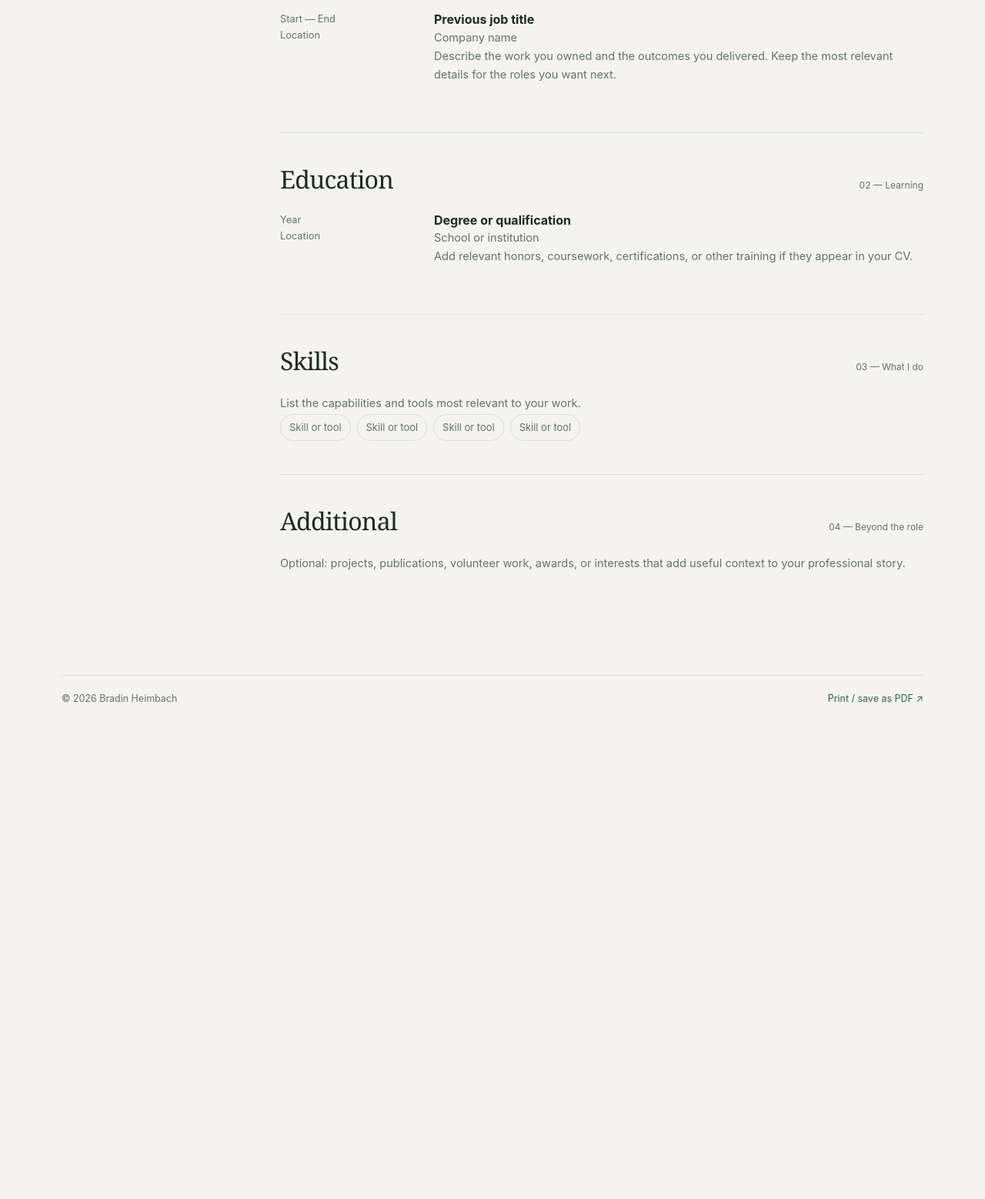
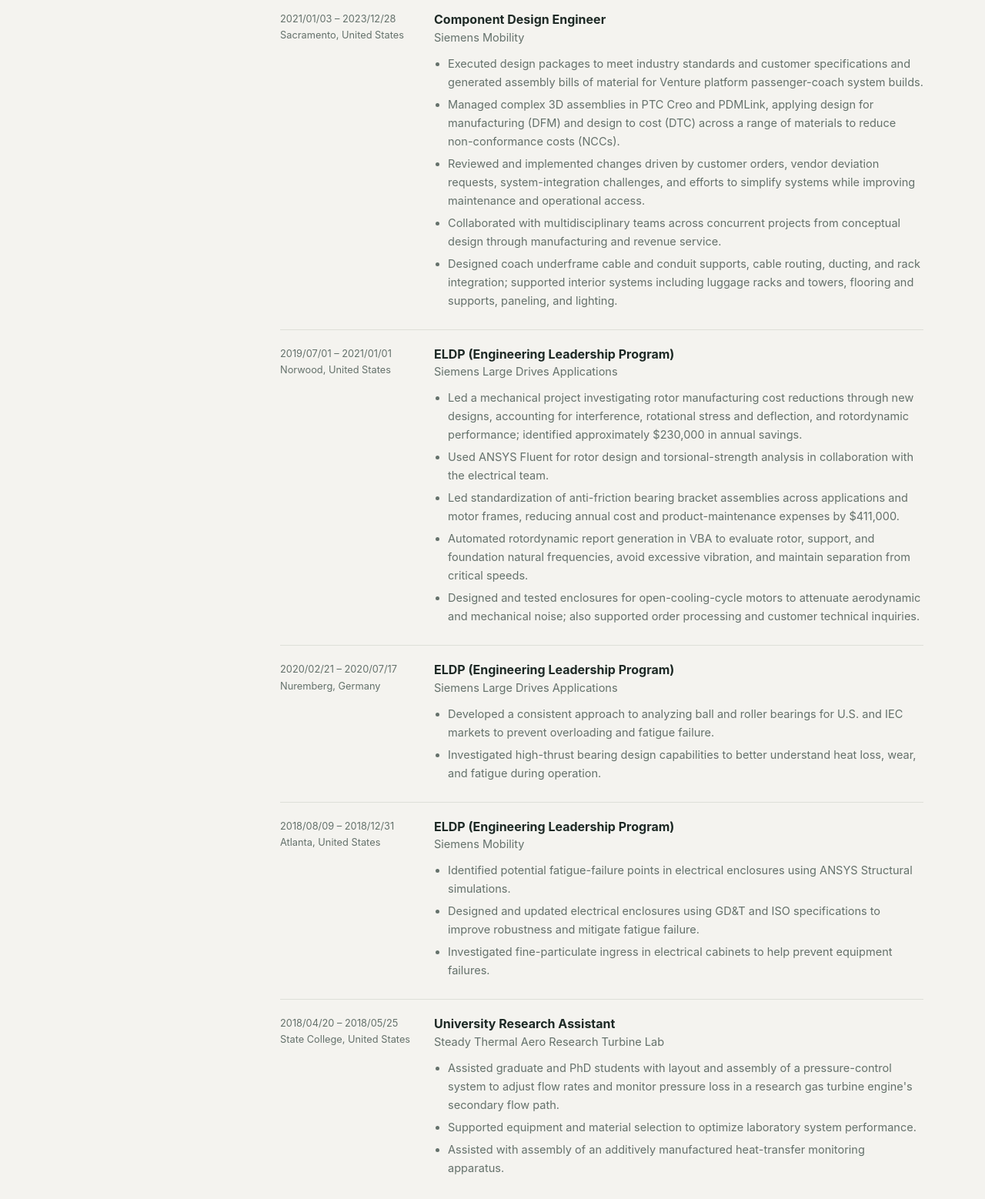
Before and after one commit to bxh5234/resume, a plain HTML site: page index.html in a window 1280 px wide. Shown: the part 1100-2658 px from the top of the page at 77% size. Before the commit the page ends 2053 px from the top, so only its background shows below. Drawn offline with Linux system fonts and the light colour scheme.

Commit message:
Add additional work history entries

```diff
--- a/index.html
+++ b/index.html
@@ -61,7 +61,6 @@
     .placeholder { display: inline-block; padding: 2px 8px; border-radius: 4px; background: var(--accent-soft); color: var(--accent); font-size: .82em; }
     .skills { display: flex; flex-wrap: wrap; gap: 8px; padding-top: 2px; }
     .skill { padding: 6px 11px; border: 1px solid var(--line); border-radius: 99px; color: var(--muted); font-size: .81rem; }
-    .note { margin-top: 19px; padding: 13px 15px; border-left: 2px solid var(--accent); background: rgba(255,254,250,.7); color: var(--muted); font-size: .8rem; }
     footer { display: flex; justify-content: space-between; gap: 20px; padding: 20px 0 35px; border-top: 1px solid var(--line); color: var(--muted); font-size: .78rem; }
     .print-link { border: 0; padding: 0; background: none; color: var(--accent); font: inherit; cursor: pointer; }
     @media (max-width: 720px) {
@@ -90,7 +89,6 @@
       .sidebar-inner { position: static; }
       .section { padding-bottom: 20px; margin-bottom: 20px; }
       .entry { padding: 11px 0; }
-      .note { display: none; }
       a { text-decoration: none; }
       footer { padding-bottom: 0; }
     }
@@ -141,10 +139,10 @@
           <section class="section" id="experience">
             <div class="section-heading"><h2>Experience</h2><span class="section-count">01 — Work history</span></div>
             <article class="entry">
-              <div class="date"><span>2023/12/31 – Current</span><span>Siemens Mobility</span></div>
+              <div class="date"><span>2023/12/31 – Current</span><span>Sacramento, United States</span></div>
               <div>
                 <h3>Component Design Engineering Lead</h3>
-                <p class="subhead">Siemens Mobility – Sacramento, United States</p>
+                <p class="subhead">Siemens Mobility</p>
                 <ul>
                   <li>Technical commodity owner for honeycomb/composite panels, responsible for mechanical utilization and structural performance within vehicle interiors and module designs.</li>
                   <li>Supported First Article Inspection (FAI) with honeycomb vendors.</li>
@@ -156,8 +154,67 @@
               </div>
             </article>
             <article class="entry">
-              <div class="date"><span>Start — End</span><span>Location</span></div>
-              <div><h3>Previous job title</h3><p class="subhead">Company name</p><p>Describe the work you owned and the outcomes you delivered. Keep the most relevant details for the roles you want next.</p></div>
+              <div class="date"><span>2021/01/03 – 2023/12/28</span><span>Sacramento, United States</span></div>
+              <div>
+                <h3>Component Design Engineer</h3>
+                <p class="subhead">Siemens Mobility</p>
+                <ul>
+                  <li>Executed design packages to meet industry standards and customer specifications and generated assembly bills of material for Venture platform passenger-coach system builds.</li>
+                  <li>Managed complex 3D assemblies in PTC Creo and PDMLink, applying design for manufacturing (DFM) and design to cost (DTC) across a range of materials to reduce non-conformance costs (NCCs).</li>
+                  <li>Reviewed and implemented changes driven by customer orders, vendor deviation requests, system-integration challenges, and efforts to simplify systems while improving maintenance and operational access.</li>
+                  <li>Collaborated with multidisciplinary teams across concurrent projects from conceptual design through manufacturing and revenue service.</li>
+                  <li>Designed coach underframe cable and conduit supports, cable routing, ducting, and rack integration; supported interior systems including luggage racks and towers, flooring and supports, paneling, and lighting.</li>
+                </ul>
+              </div>
+            </article>
+            <article class="entry">
+              <div class="date"><span>2019/07/01 – 2021/01/01</span><span>Norwood, United States</span></div>
+              <div>
+                <h3>ELDP (Engineering Leadership Program)</h3>
+                <p class="subhead">Siemens Large Drives Applications</p>
+                <ul>
+                  <li>Led a mechanical project investigating rotor manufacturing cost reductions through new designs, accounting for interference, rotational stress and deflection, and rotordynamic performance; identified approximately $230,000 in annual savings.</li>
+                  <li>Used ANSYS Fluent for rotor design and torsional-strength analysis in collaboration with the electrical team.</li>
+                  <li>Led standardization of anti-friction bearing bracket assemblies across applications and motor frames, reducing annual cost and product-maintenance expenses by $411,000.</li>
+                  <li>Automated rotordynamic report generation in VBA to evaluate rotor, support, and foundation natural frequencies, avoid excessive vibration, and maintain separation from critical speeds.</li>
+                  <li>Designed and tested enclosures for open-cooling-cycle motors to attenuate aerodynamic and mechanical noise; also supported order processing and customer technical inquiries.</li>
+                </ul>
+              </div>
+            </article>
+            <article class="entry">
+              <div class="date"><span>2020/02/21 – 2020/07/17</span><span>Nuremberg, Germany</span></div>
+              <div>
+                <h3>ELDP (Engineering Leadership Program)</h3>
+                <p class="subhead">Siemens Large Drives Applications</p>
+                <ul>
+                  <li>Developed a consistent approach to analyzing ball and roller bearings for U.S. and IEC markets to prevent overloading and fatigue failure.</li>
+                  <li>Investigated high-thrust bearing design capabilities to better understand heat loss, wear, and fatigue during operation.</li>
+                </ul>
+              </div>
+            </article>
+            <article class="entry">
+              <div class="date"><span>2018/08/09 – 2018/12/31</span><span>Atlanta, United States</span></div>
+              <div>
+                <h3>ELDP (Engineering Leadership Program)</h3>
+                <p class="subhead">Siemens Mobility</p>
+                <ul>
+                  <li>Identified potential fatigue-failure points in electrical enclosures using ANSYS Structural simulations.</li>
+                  <li>Designed and updated electrical enclosures using GD&amp;T and ISO specifications to improve robustness and mitigate fatigue failure.</li>
+                  <li>Investigated fine-particulate ingress in electrical cabinets to help prevent equipment failures.</li>
+                </ul>
+              </div>
+            </article>
+            <article class="entry">
+              <div class="date"><span>2018/04/20 – 2018/05/25</span><span>State College, United States</span></div>
+              <div>
+                <h3>University Research Assistant</h3>
+                <p class="subhead">Steady Thermal Aero Research Turbine Lab</p>
+                <ul>
+                  <li>Assisted graduate and PhD students with layout and assembly of a pressure-control system to adjust flow rates and monitor pressure loss in a research gas turbine engine's secondary flow path.</li>
+                  <li>Supported equipment and material selection to optimize laboratory system performance.</li>
+                  <li>Assisted with assembly of an additively manufactured heat-transfer monitoring apparatus.</li>
+                </ul>
+              </div>
             </article>
           </section>
 
```
